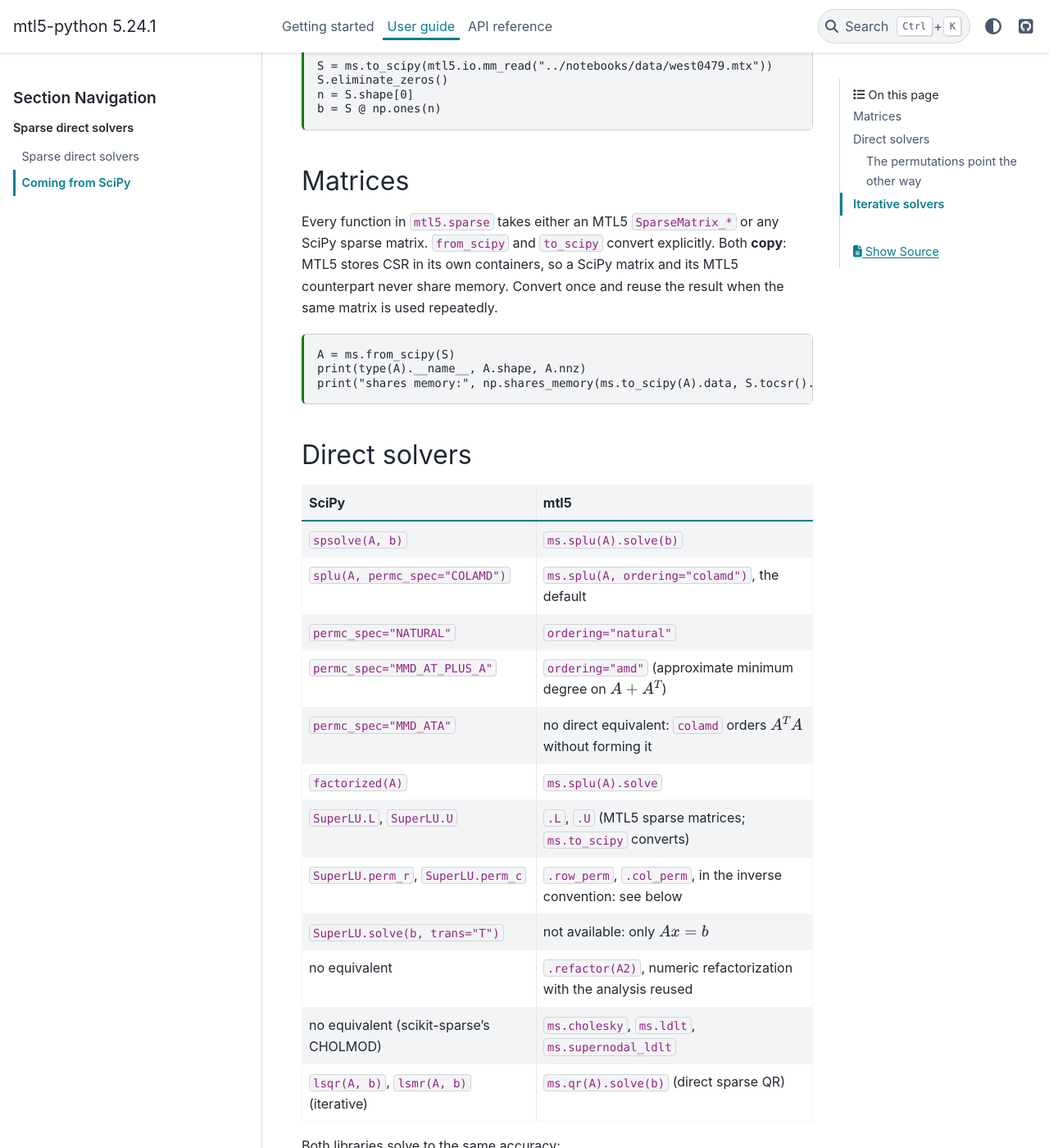
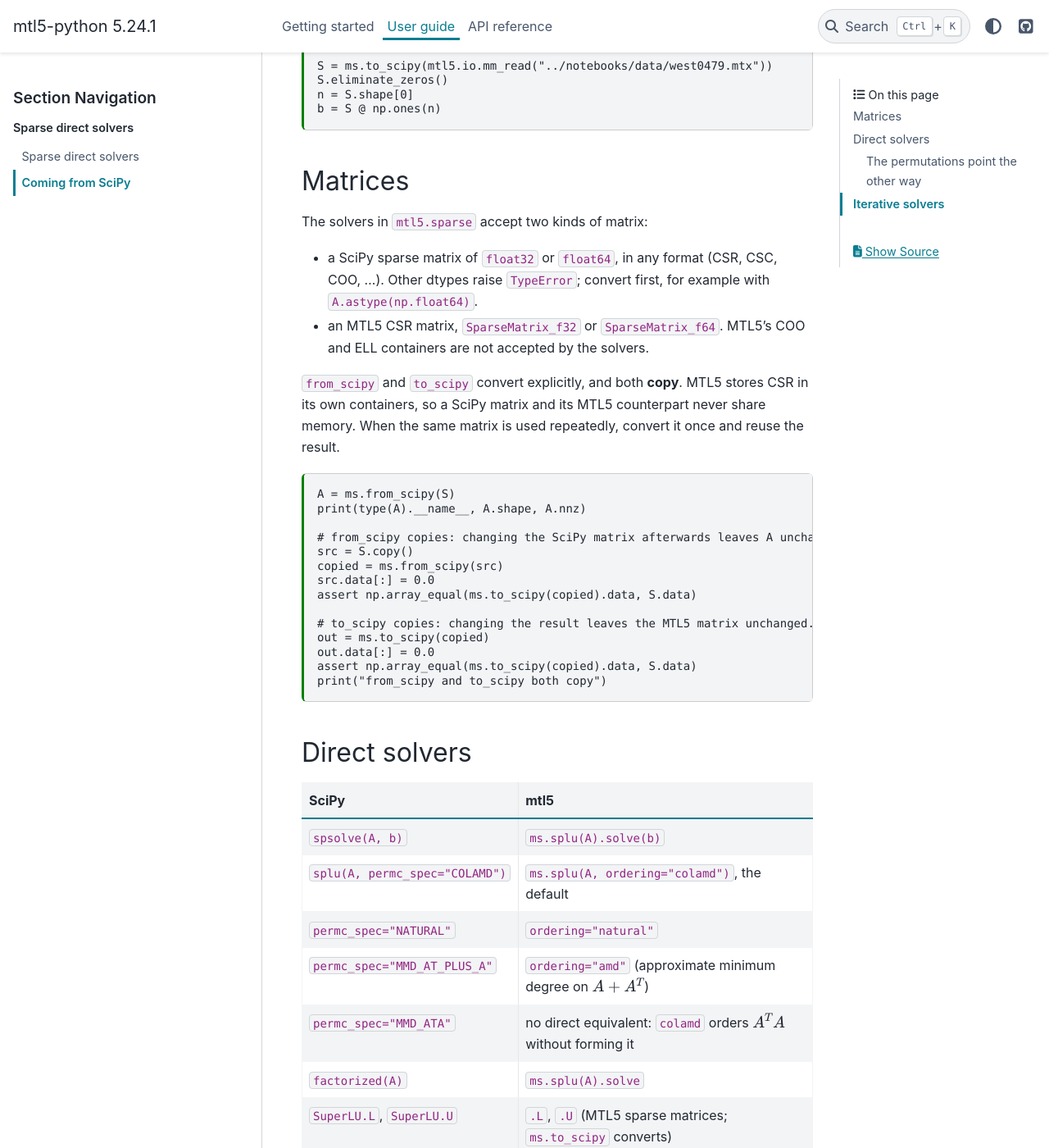
Before and after one commit to stillwater-sc/mtl5-python, a Sphinx documentation site: the page built from docs/guide/scipy-interop.md, in a window 1280 px wide and 1400 px high, scrolled down 401 px. Shown: the whole window at 82% size. Built offline with Sphinx 7.4.7 and the PyData theme 0.15.4, drawn with Linux system fonts in a browser that asks for light colours; pages that are not in the unit, such as notebooks, are missing from menus; some of the changed text lies outside the part shown.

Commit message:
docs(guide): assert every stated outcome; route square systems first
Address CodeRabbit's review of #130:

- Assert the outcomes the prose states rather than only printing them:
  GMRES and BiCGSTAB fail on west0479, ILU(0) cannot be built, Cholesky
  refuses the indefinite matrix, both LDL^T inertia counts match the
  eigenvalues, LDL^T fails on the zero pivot while splu solves it, and the
  3-D factor takes longer than the 2-D one.
- The decision path takes square systems first (SPD, indefinite,
  unsymmetric), so a square SPD matrix is never sent to qr; qr is for tall
  least-squares systems, and underdetermined ones are unsupported.
- Shift comments no longer equate avoiding a diagonal value with avoiding
  a zero pivot: pivots are Schur complements; the factorization succeeding
  is what shows it.
- SciPy page: state exactly which inputs the solvers accept (SciPy
  float32/float64 in any format, MTL5 CSR; integer/complex and MTL5
  COO/ELL raise TypeError), assert that from_scipy and to_scipy each copy,
  and note that ms.qr, unlike lsqr/lsmr, needs m >= n.

Co-Authored-By: Claude Opus 5.5 <noreply@anthropic.com>

````diff
--- a/docs/guide/scipy-interop.md
+++ b/docs/guide/scipy-interop.md
@@ -28,16 +28,34 @@ b = S @ np.ones(n)
 
 ## Matrices
 
-Every function in `mtl5.sparse` takes either an MTL5 `SparseMatrix_*` or any
-SciPy sparse matrix. `from_scipy` and `to_scipy` convert explicitly. Both
-**copy**: MTL5 stores CSR in its own containers, so a SciPy matrix and its
-MTL5 counterpart never share memory. Convert once and reuse the result when
-the same matrix is used repeatedly.
+The solvers in `mtl5.sparse` accept two kinds of matrix:
+
+- a SciPy sparse matrix of `float32` or `float64`, in any format (CSR, CSC,
+  COO, …). Other dtypes raise `TypeError`; convert first, for example with
+  `A.astype(np.float64)`.
+- an MTL5 CSR matrix, `SparseMatrix_f32` or `SparseMatrix_f64`. MTL5's COO
+  and ELL containers are not accepted by the solvers.
+
+`from_scipy` and `to_scipy` convert explicitly, and both **copy**. MTL5 stores
+CSR in its own containers, so a SciPy matrix and its MTL5 counterpart never
+share memory. When the same matrix is used repeatedly, convert it once and
+reuse the result.
 
 ```{code-cell} python
 A = ms.from_scipy(S)
 print(type(A).__name__, A.shape, A.nnz)
-print("shares memory:", np.shares_memory(ms.to_scipy(A).data, S.tocsr().data))
+
+# from_scipy copies: changing the SciPy matrix afterwards leaves A unchanged.
+src = S.copy()
+copied = ms.from_scipy(src)
+src.data[:] = 0.0
+assert np.array_equal(ms.to_scipy(copied).data, S.data)
+
+# to_scipy copies: changing the result leaves the MTL5 matrix unchanged.
+out = ms.to_scipy(copied)
+out.data[:] = 0.0
+assert np.array_equal(ms.to_scipy(copied).data, S.data)
+print("from_scipy and to_scipy both copy")
 ```
 
 ## Direct solvers
@@ -55,7 +73,7 @@ print("shares memory:", np.shares_memory(ms.to_scipy(A).data, S.tocsr().data))
 | `SuperLU.solve(b, trans="T")` | not available: only $Ax = b$ |
 | no equivalent | `.refactor(A2)`, numeric refactorization with the analysis reused |
 | no equivalent (scikit-sparse's CHOLMOD) | `ms.cholesky`, `ms.ldlt`, `ms.supernodal_ldlt` |
-| `lsqr(A, b)`, `lsmr(A, b)` (iterative) | `ms.qr(A).solve(b)` (direct sparse QR) |
+| `lsqr(A, b)`, `lsmr(A, b)` (iterative) | `ms.qr(A).solve(b)` (direct sparse QR), for $m \ge n$ only: `lsqr` and `lsmr` also handle underdetermined systems, `ms.qr` does not |
 
 Both libraries solve to the same accuracy:
 
````
Also changed, not shown: docs/guide/direct-solvers.md (+43 -16 lines).
